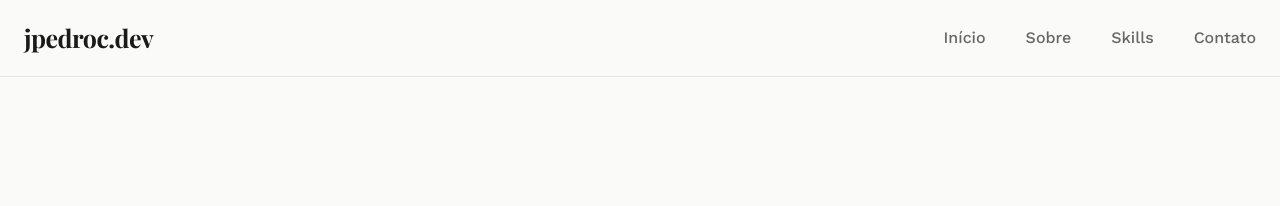
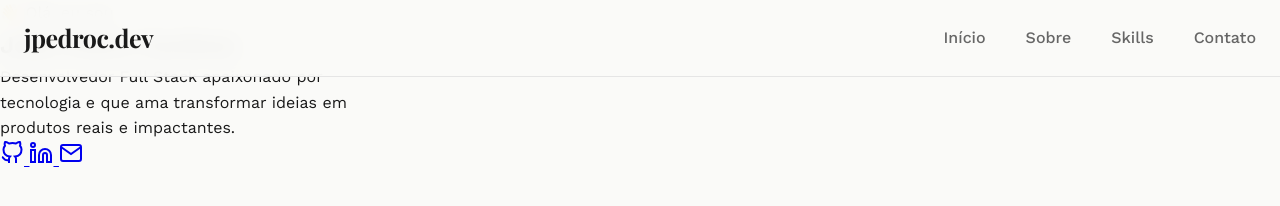
Before and after one commit to jpedr0c/jpedroc.dev, a website: page index.html in a window 1280 px wide. Drawn offline with nearby package versions, Linux system fonts and the light colour scheme.

Commit message:
feat: Finalizado HTML sessão Hero

```diff
--- a/index.html
+++ b/index.html
@@ -21,5 +21,43 @@
       </ul>
     </nav>
   </header>
+
+  <main>
+    <section id="inicio" class="hero-section">
+      <div class="hero-content">
+        <div class="greeting">
+          <span class="wave">👋</span>
+          <span>Olá, eu sou</span>
+        </div>
+        <h1 class="hero-title">João Pedro Cardoso</h1>
+        <p class="hero-subtitle">
+          <span class="highlight">Desenvolvedor Full Stack</span> apaixonado por<br>
+          tecnologia e que ama transformar ideias em<br>
+          produtos reais e impactantes.
+        </p>
+
+        <div class="social-links">
+          <a href="https://github.com/jpedr0c" target="_blank" class="social-icon" aria-label="GitHub">
+            <svg width="24" height="24" viewBox="0 0 24 24" fill="none" stroke="currentColor" stroke-width="2">
+              <path d="M9 19c-5 1.5-5-2.5-7-3m14 6v-3.87a3.37 3.37 0 0 0-.94-2.61c3.14-.35 6.44-1.54 6.44-7A5.44 5.44 0 0 0 20 4.77 5.07 5.07 0 0 0 19.91 1S18.73.65 16 2.48a13.38 13.38 0 0 0-7 0C6.27.65 5.09 1 5.09 1A5.07 5.07 0 0 0 5 4.77a5.44 5.44 0 0 0-1.5 3.78c0 5.42 3.3 6.61 6.44 7A3.37 3.37 0 0 0 9 18.13V22"></path>
+            </svg>
+          </a>
+          <a href="https://linkedin.com/jpedroc" target="_blank" class="social-icon" aria-label="LinkedIn">
+            <svg width="24" height="24" viewBox="0 0 24 24" fill="none" stroke="currentColor" stroke-width="2">
+              <path d="M16 8a6 6 0 0 1 6 6v7h-4v-7a2 2 0 0 0-2-2 2 2 0 0 0-2 2v7h-4v-7a6 6 0 0 1 6-6z"></path>
+              <rect x="2" y="9" width="4" height="12"></rect>
+              <circle cx="4" cy="4" r="2"></circle>
+            </svg>
+          </a>
+          <a href="mailto:jpccarvalho2210@gmail.com" class="social-icon" aria-label="Email">
+            <svg width="24" height="24" viewBox="0 0 24 24" fill="none" stroke="currentColor" stroke-width="2">
+              <path d="M4 4h16c1.1 0 2 .9 2 2v12c0 1.1-.9 2-2 2H4c-1.1 0-2-.9-2-2V6c0-1.1.9-2 2-2z"></path>
+              <polyline points="22,6 12,13 2,6"></polyline>
+            </svg>
+          </a>
+        </div>
+      </div>
+    </section>
+  </main>
 </body>
 </html>
```
Lines whose indentation alone changed are shown as unchanged.
